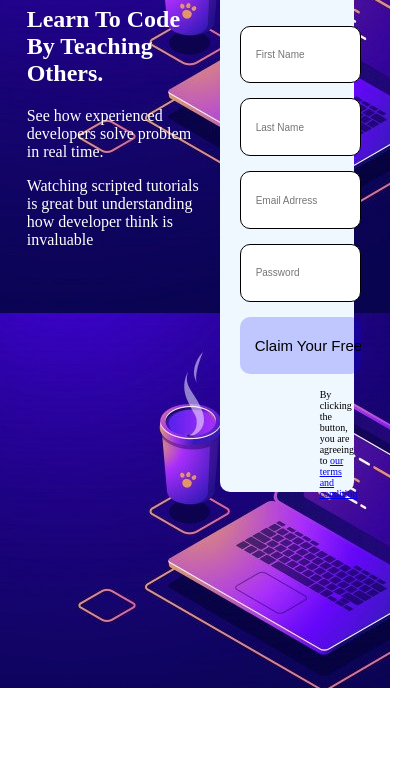
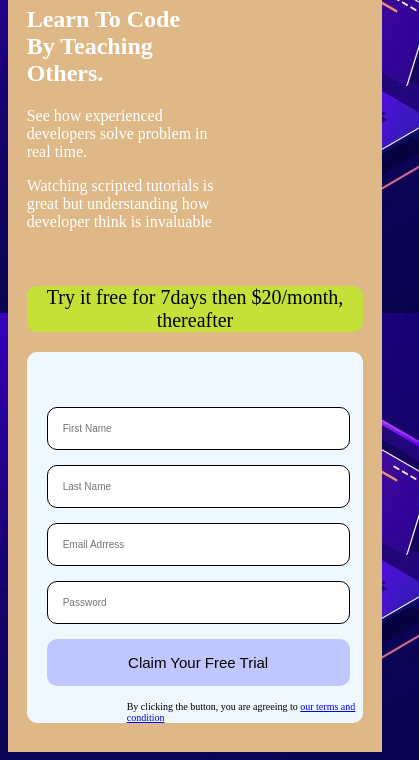
Before and after one commit to senadet/registration, a plain HTML site: page index.html in a window 390 px wide. Shown: the part 156-916 px from the top of the page, 419 px wide, since content can reach past the window. Before the commit the page ends 844 px from the top, so only its background shows below. Drawn offline with Linux system fonts and the light colour scheme.

Commit message:
added media query for mobile

```diff
--- a/registratiom.css
+++ b/registratiom.css
@@ -1,9 +1,4 @@
-@media only screen and(max-width: 600px)
-[class="col-"] {
 
-}
-@media only screen and(max-width: 800px)
-[class="col-"] {}
  body {
     background-image: url(tech.jpg);
     padding: auto;
@@ -73,3 +68,21 @@
     font-size: 15px;
     border: none;
   }
+
+  @media screen and (max-width: 600px){
+    .parent{
+      display: flex;
+      flex-direction: column;
+      background-color: burlywood;
+
+    }
+    .second {
+      width: 100%;
+    }
+  }
+  /* @media screen and (min-width: 601px) and (max-width: 800px) {
+    .parent{
+      display: flex;
+      flex-direction: column;
+    }
+  } */
```
